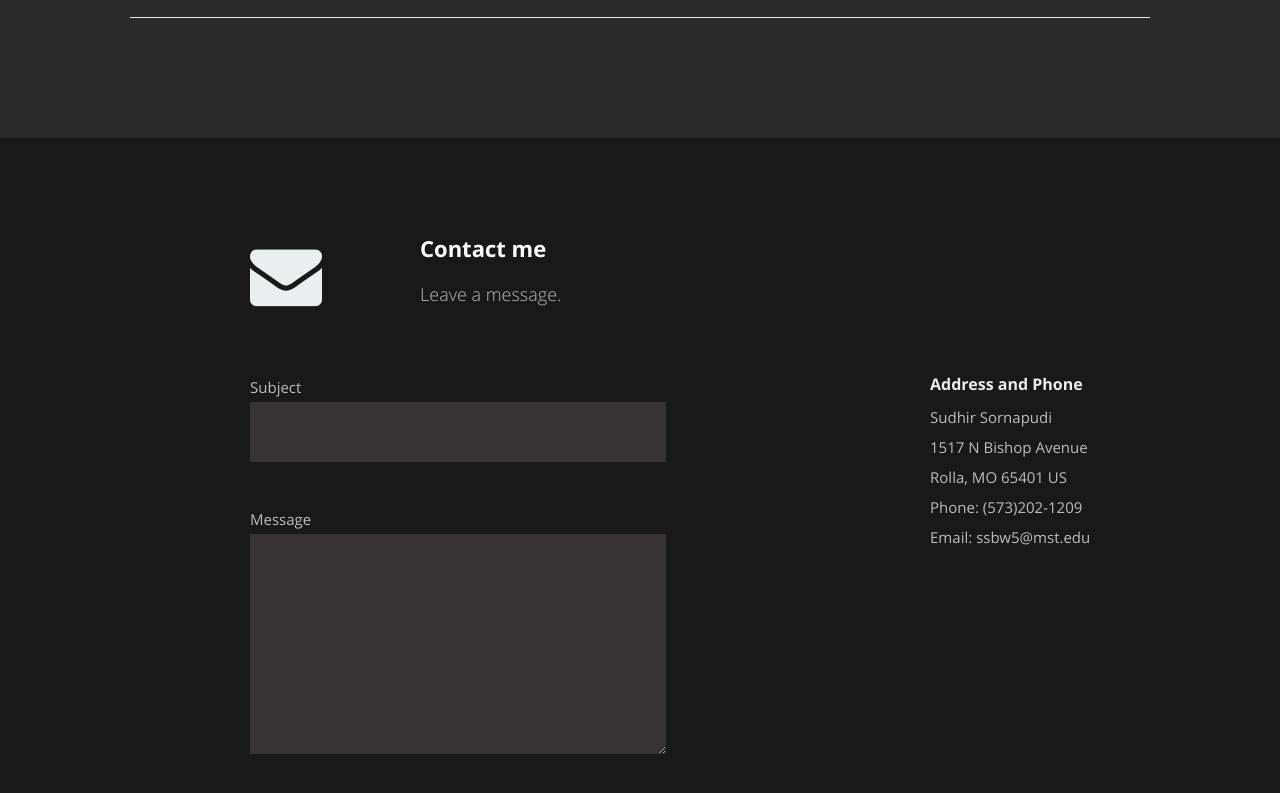
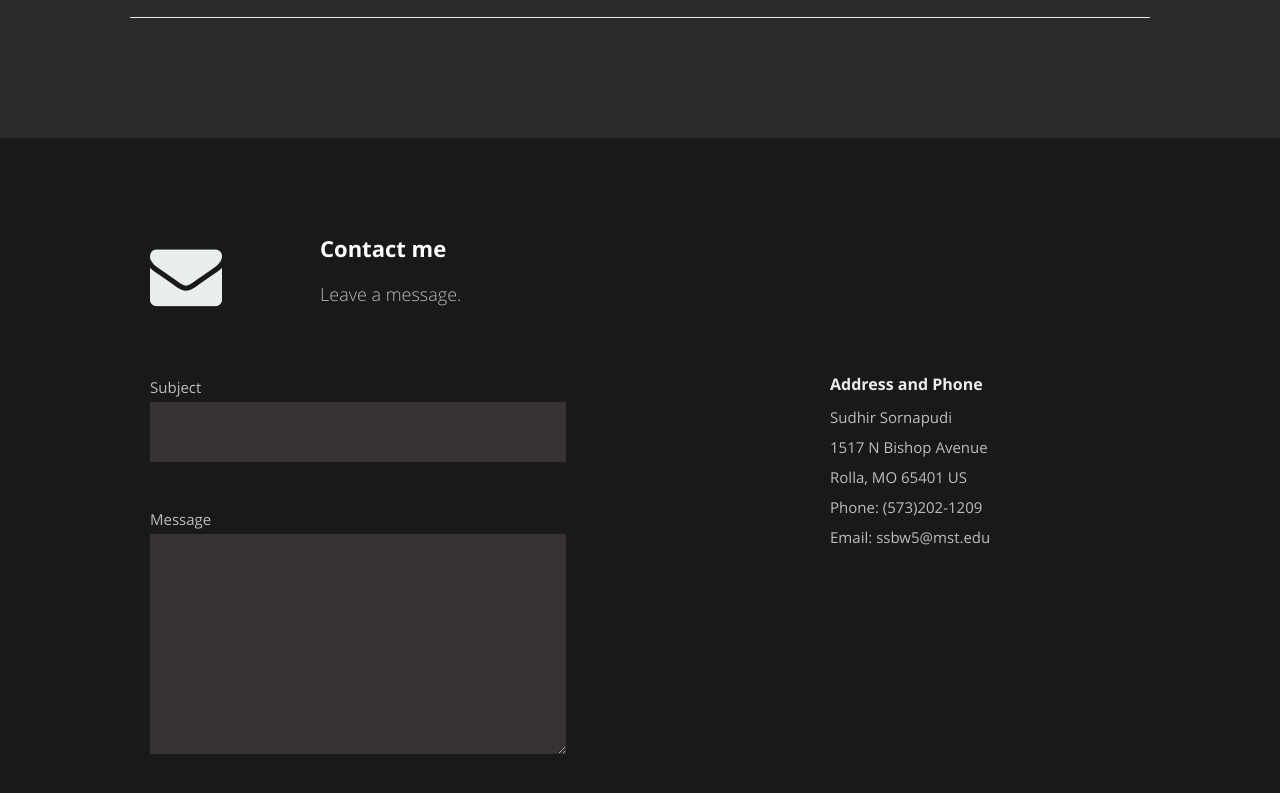
Before and after one commit to Sdhir/sdhir.github.io, a plain HTML site: page index.html in a window 1280 px wide. Shown: the part 5720-6513 px from the top of the page. Drawn offline with nearby package versions, Linux system fonts and the light colour scheme; files whose address does not match are found by name.

Commit message:
corrected the contact us spacing

```diff
--- a/css/layout.css
+++ b/css/layout.css
@@ -523,7 +523,6 @@ ul#nav li.current a { color: #F06000; }
    background: #191919;
    padding-top: 96px;
    padding-bottom: 80px;
-   padding-left: 200px;
    color:  rgb(187, 189, 190);
 }
 #contact .section-head { margin-bottom: 42px; }
```
